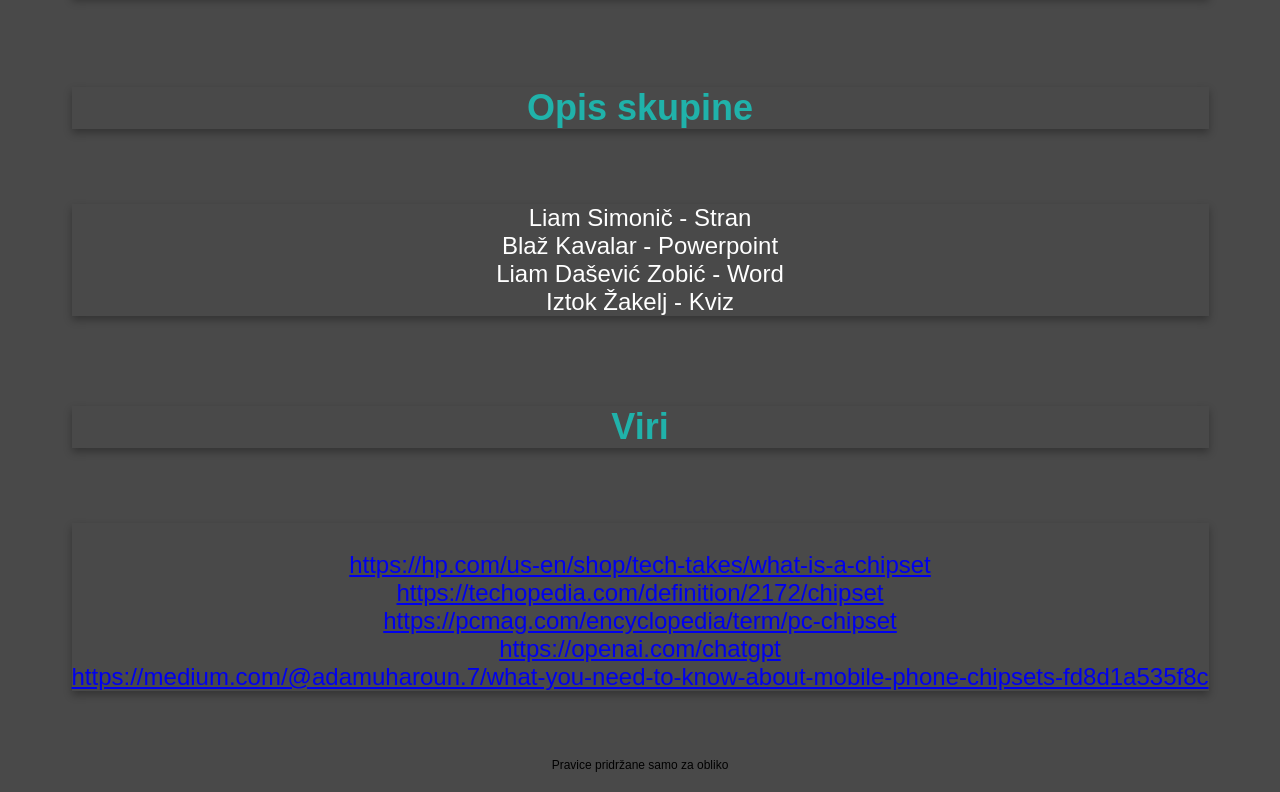
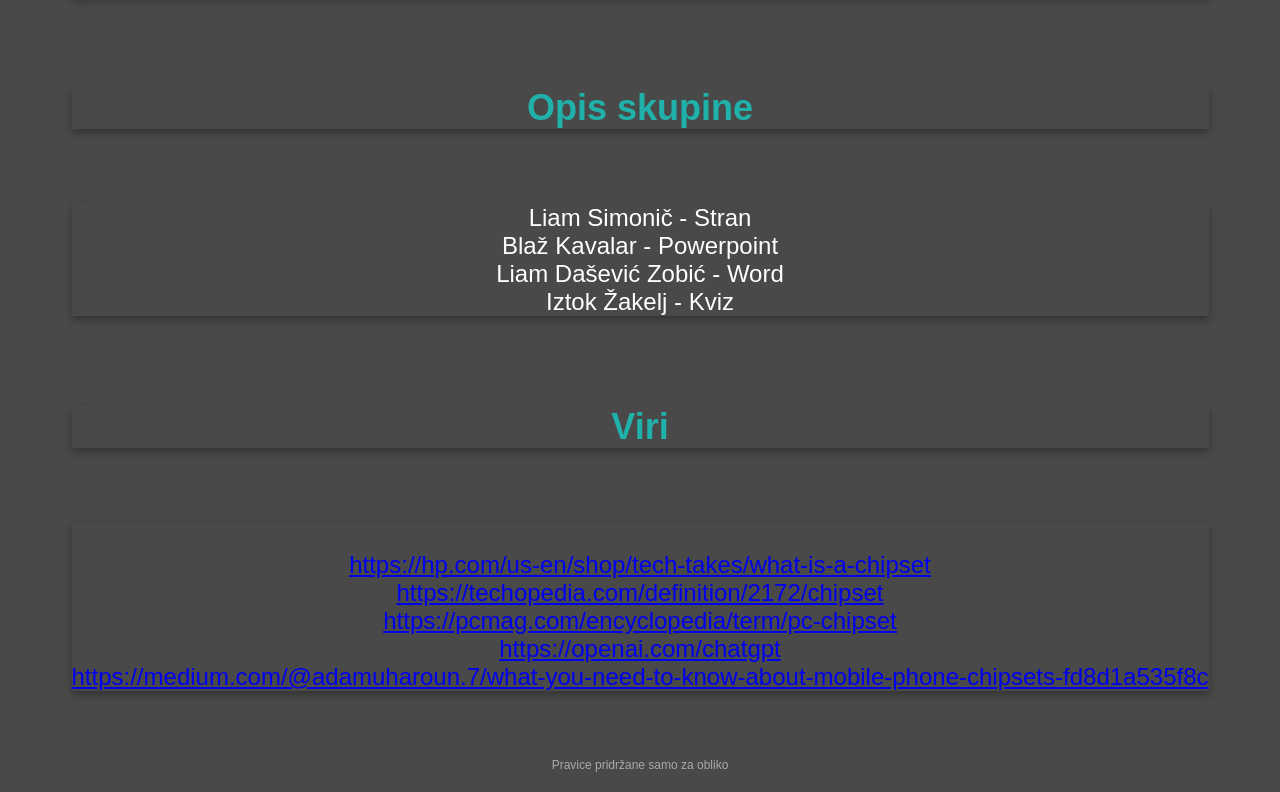
Before and after one commit to liamSimonic/Chipset, a plain HTML site: page index.html in a window 1280 px wide. Shown: the part 4272-5064 px from the top of the page. Drawn offline with Linux system fonts and the light colour scheme.

Commit message:
Update main.css

```diff
--- a/css/main.css
+++ b/css/main.css
@@ -74,6 +74,7 @@ body{
     font-size: 12px;
     text-size-adjust: 12px;
     text-align: center;
+    color: darkgray;
 }
 
 .centered-container {
```
